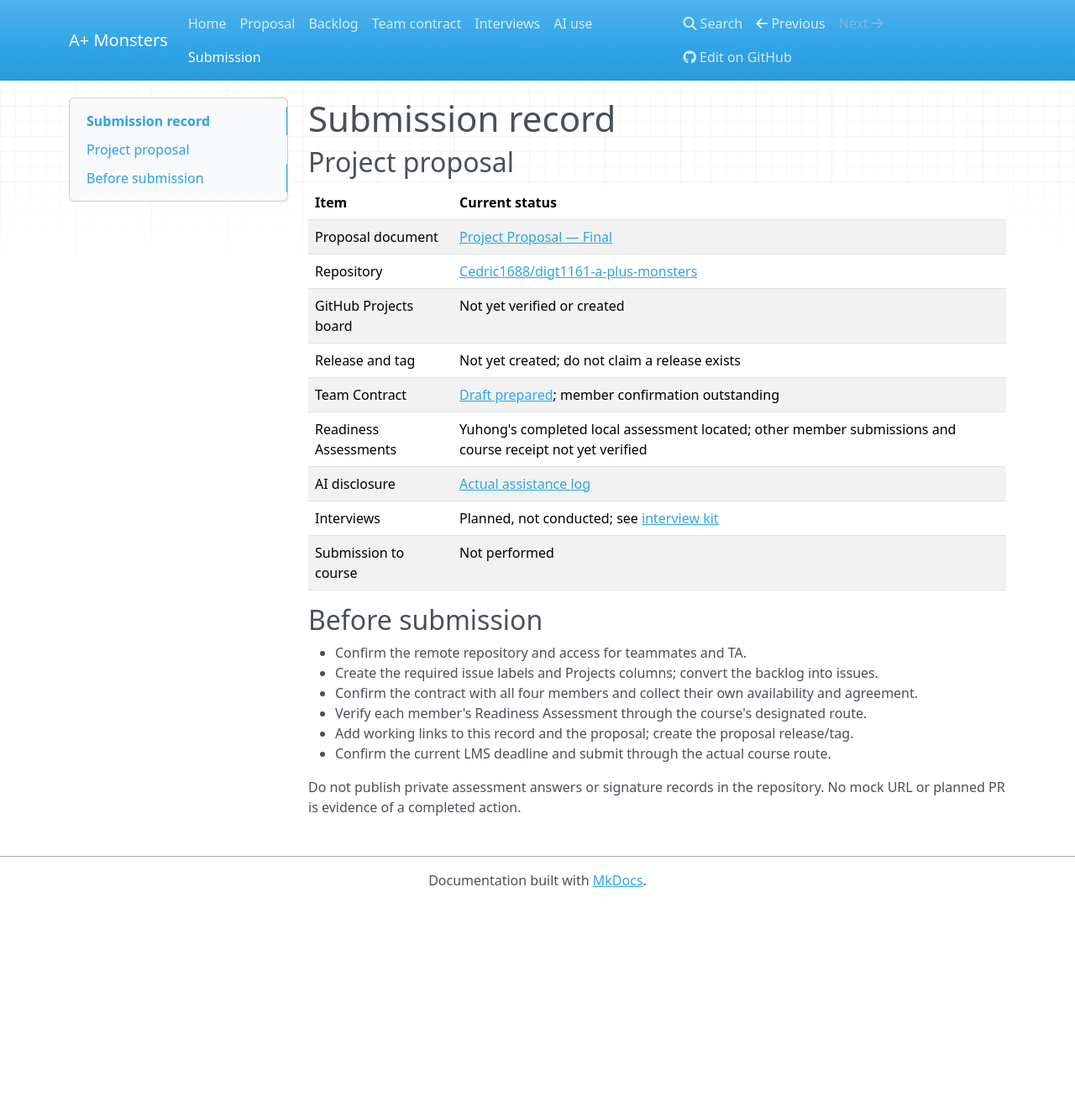
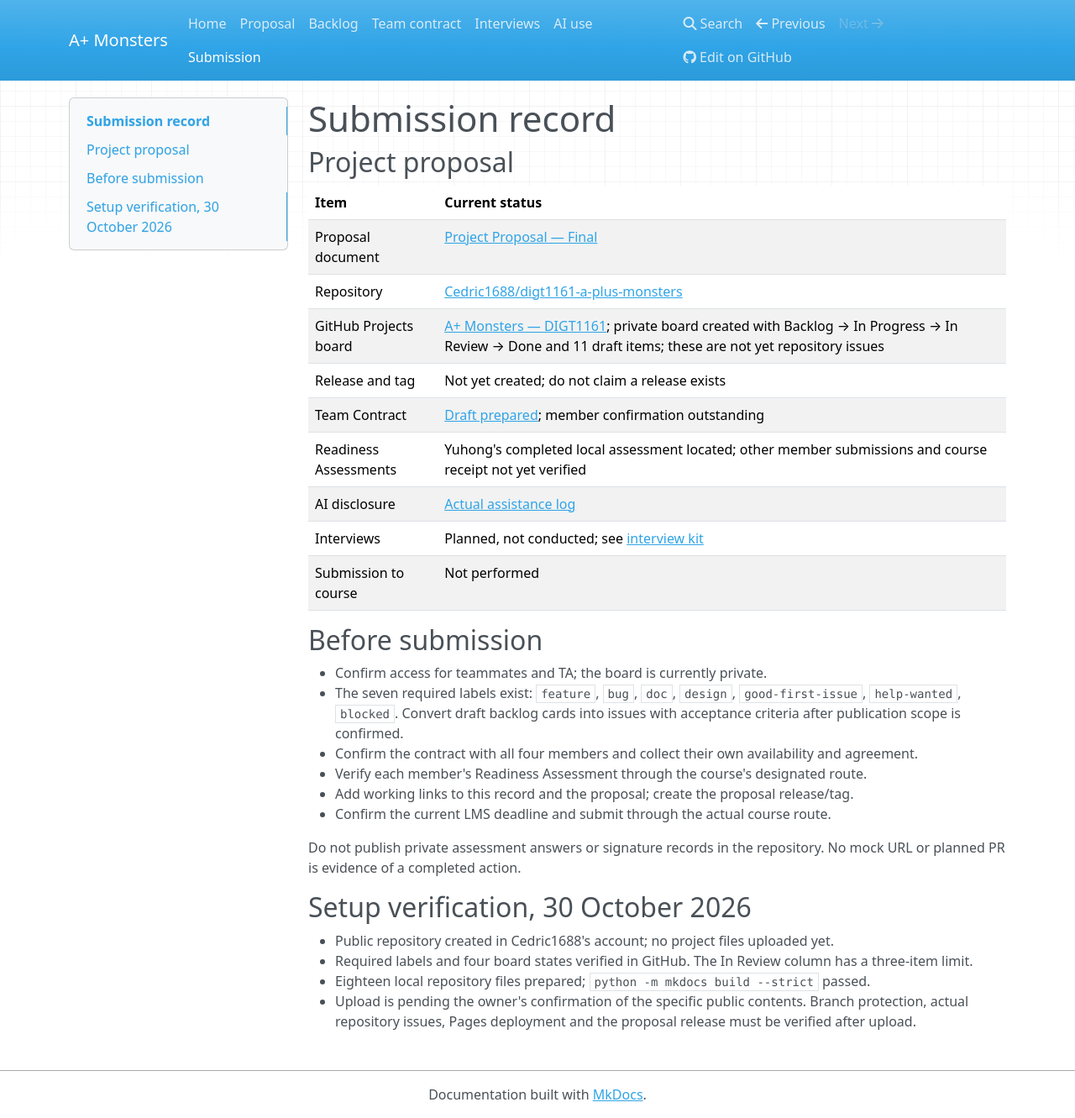
Before and after one commit to Cedric1688/digt1161-a-plus-monsters, an MkDocs documentation site: the page built from docs/submission.md, in a window 1280 px wide and 1331 px high. Shown: the whole window at 84% size. Built offline with MkDocs 1.6.1, drawn with Linux system fonts in a browser that asks for light colours; nearby versions of some CDN libraries.

Commit message:
docs: record verified board and label setup

```diff
--- a/docs/submission.md
+++ b/docs/submission.md
@@ -6,7 +6,7 @@
 |---|---|
 | Proposal document | [Project Proposal — Final](https://docs.google.com/document/d/1MWSHjRpGQIUuIV12Ypad3qxPqhd8dASC0x1Zmll0Jjk/edit?tab=t.o8wn9mwexasz) |
 | Repository | [Cedric1688/digt1161-a-plus-monsters](https://github.com/Cedric1688/digt1161-a-plus-monsters) |
-| GitHub Projects board | Not yet verified or created |
+| GitHub Projects board | [A+ Monsters — DIGT1161](https://github.com/users/Cedric1688/projects/1); private board created with Backlog → In Progress → In Review → Done and 11 draft items; these are not yet repository issues |
 | Release and tag | Not yet created; do not claim a release exists |
 | Team Contract | [Draft prepared](team_contract.md); member confirmation outstanding |
 | Readiness Assessments | Yuhong's completed local assessment located; other member submissions and course receipt not yet verified |
@@ -16,11 +16,18 @@
 
 ## Before submission
 
-- Confirm the remote repository and access for teammates and TA.
-- Create the required issue labels and Projects columns; convert the backlog into issues.
+- Confirm access for teammates and TA; the board is currently private.
+- The seven required labels exist: `feature`, `bug`, `doc`, `design`, `good-first-issue`, `help-wanted`, `blocked`. Convert draft backlog cards into issues with acceptance criteria after publication scope is confirmed.
 - Confirm the contract with all four members and collect their own availability and agreement.
 - Verify each member's Readiness Assessment through the course's designated route.
 - Add working links to this record and the proposal; create the proposal release/tag.
 - Confirm the current LMS deadline and submit through the actual course route.
 
 Do not publish private assessment answers or signature records in the repository. No mock URL or planned PR is evidence of a completed action.
+
+## Setup verification, 30 October 2026
+
+- Public repository created in Cedric1688's account; no project files uploaded yet.
+- Required labels and four board states verified in GitHub. The In Review column has a three-item limit.
+- Eighteen local repository files prepared; `python -m mkdocs build --strict` passed.
+- Upload is pending the owner's confirmation of the specific public contents. Branch protection, actual repository issues, Pages deployment and the proposal release must be verified after upload.
```
